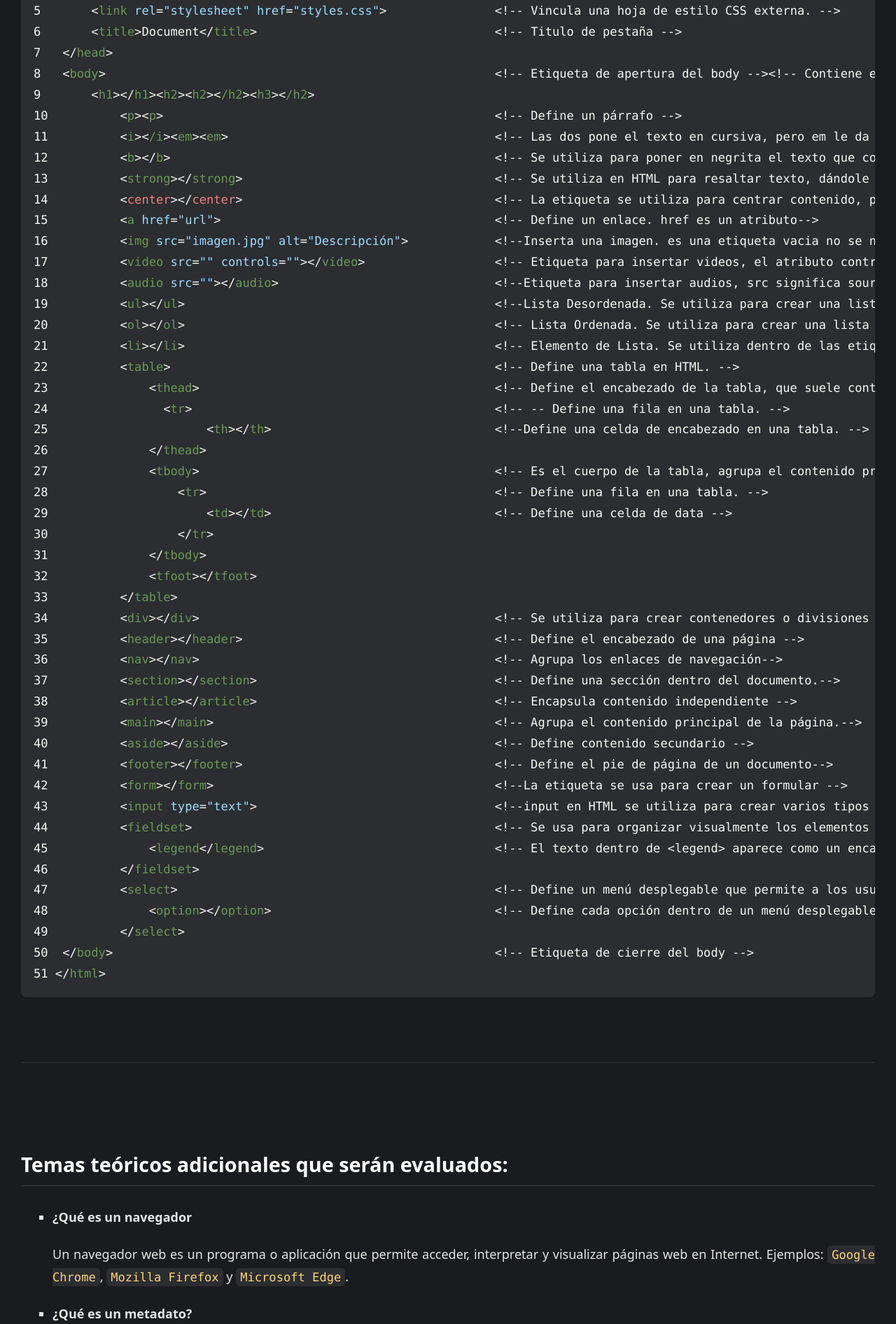
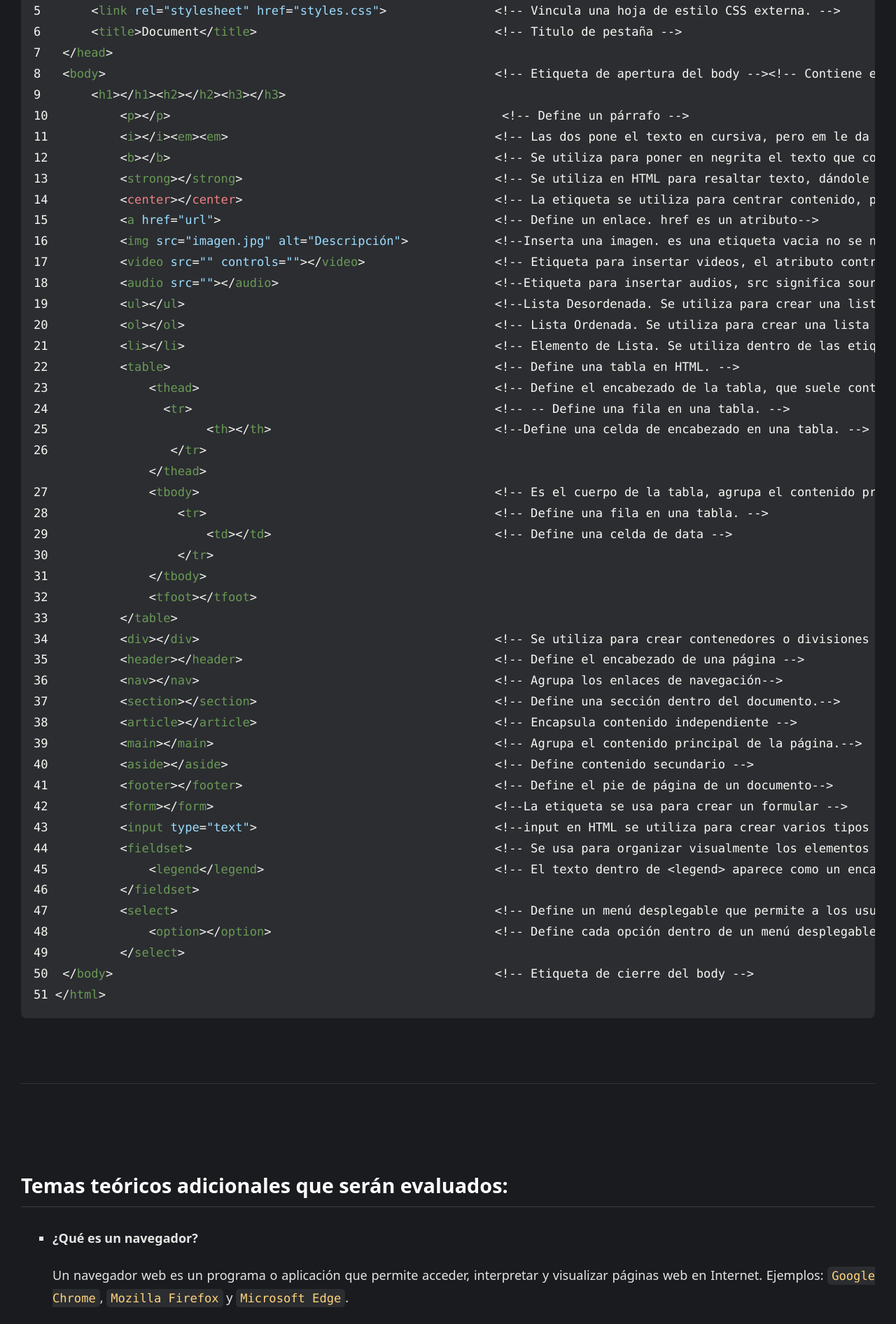
Before and after one commit to profeLeguizaNicolas/HTML---Defensa-oral, a plain HTML site: page index.html in a window 1280 px wide. Shown: the part 540-2432 px from the top of the page at 70% size. Drawn offline with Linux system fonts and the light colour scheme.

Commit message:
Update index.html

```diff
--- a/index.html
+++ b/index.html
@@ -24,9 +24,9 @@
 6       &lt;<span class="verde">title</span>>Document&lt;/<span class="verde">title</span>>                                 &lt;!-- Titulo de pestaña --&gt;
 7   &lt;/<span class="verde">head</span>>
 8   &lt;<span class="verde">body</span>>                                                      &lt;!-- Etiqueta de apertura del body --&gt;&lt;!-- Contiene el contenido visible de la página web, como texto, imágenes, enlaces, y otros elementos. Es la parte que los usuarios ven cuando visitan la página. --&gt;
-9       &lt;<span class="verde">h1</span>>&lt;/<span class="verde">h1</span>>&lt;<span class="verde">h2</span>>&lt;<span class="verde">h2</span>>&lt;<span class="verde">/h2</span>>&lt;<span class="verde">h3</span>>&lt;<span class="verde">/h2</span>>
-10          &lt;<span class="verde">p</span>>&lt;<span class="verde">p</span>>                                              &lt;!-- Define un párrafo --&gt;
-11          &lt;<span class="verde">i</span>>&lt;<span class="verde">/i</span>>&lt;<span class="verde">em</span>>&lt;<span class="verde">em</span>>                                     &lt;!-- Las dos pone el texto en cursiva, pero em le da una importancia semántica al texto, sirve para enfatizar un texto, es decir darle importancia--&gt;
+9       &lt;<span class="verde">h1</span>>&lt;/<span class="verde">h1</span>>&lt;<span class="verde">h2</span>>&lt;/<span class="verde">h2</span>>&lt;<span class="verde">h3</span>>&lt;/<span class="verde">h3</span>>
+10          &lt;<span class="verde">p</span>>&lt;/<span class="verde">p</span>>                                              &lt;!-- Define un párrafo --&gt;
+11          &lt;<span class="verde">i</span>>&lt;/<span class="verde">i</span>>&lt;<span class="verde">em</span>>&lt;<span class="verde">em</span>>                                     &lt;!-- Las dos pone el texto en cursiva, pero em le da una importancia semántica al texto, sirve para enfatizar un texto, es decir darle importancia--&gt;
 12          &lt;<span class="verde">b</span>>&lt;/<span class="verde">b</span>>                                             &lt;!-- Se utiliza para poner en negrita el texto que contiene, haciendo que visualmente destaque del resto del contenido--&gt;
 13          &lt;<span class="verde">strong</span>>&lt;/<span class="verde">strong</span>>                                   &lt;!-- Se utiliza en HTML para resaltar texto, dándole una importancia especial.--&gt;
 14          &lt;<span class="rojo">center</span>>&lt;/<span class="rojo">center</span>>                                   &lt;!-- La etiqueta se utiliza para centrar contenido, pero está obsoleta, por lo que aparece en color rojo.--&gt;
@@ -41,7 +41,8 @@
 23              &lt;<span class="verde">thead</span>>                                         &lt;!-- Define el encabezado de la tabla, que suele contener títulos o nombres de columna.--&gt;
 24                &lt;<span class="verde">tr</span>>                                          &lt;!-- -- Define una fila en una tabla. --&gt;
 25                      &lt;<span class="verde">th</span>>&lt;/<span class="verde">th</span>>                               &lt;!--Define una celda de encabezado en una tabla. --&gt;
-26              &lt;/<span class="verde">thead</span>>
+26                 &lt;/<span class="verde">tr</span>>
+                &lt;/<span class="verde">thead</span>>
 27              &lt;<span class="verde">tbody</span>>                                         &lt;!-- Es el cuerpo de la tabla, agrupa el contenido principal --&gt;
 28                  &lt;<span class="verde">tr</span>>                                        &lt;!-- Define una fila en una tabla. --&gt;
 29                      &lt;<span class="verde">td</span>>&lt;/<span class="verde">td</span>>                               &lt;!-- Define una celda de data --&gt;
@@ -74,7 +75,7 @@
     <h2>Temas teóricos adicionales que serán evaluados:</h2>
     <ul type="square">
         <li>
-            <b>¿Qué es un navegador</b><br>
+            <b>¿Qué es un navegador?</b><br>
             <p>
                 Un navegador web es un programa o aplicación que permite acceder, interpretar y visualizar páginas web en Internet. Ejemplos: <code>Google Chrome</code>, <code>Mozilla Firefox</code> y <code>Microsoft Edge</code>.
             </p>
```
